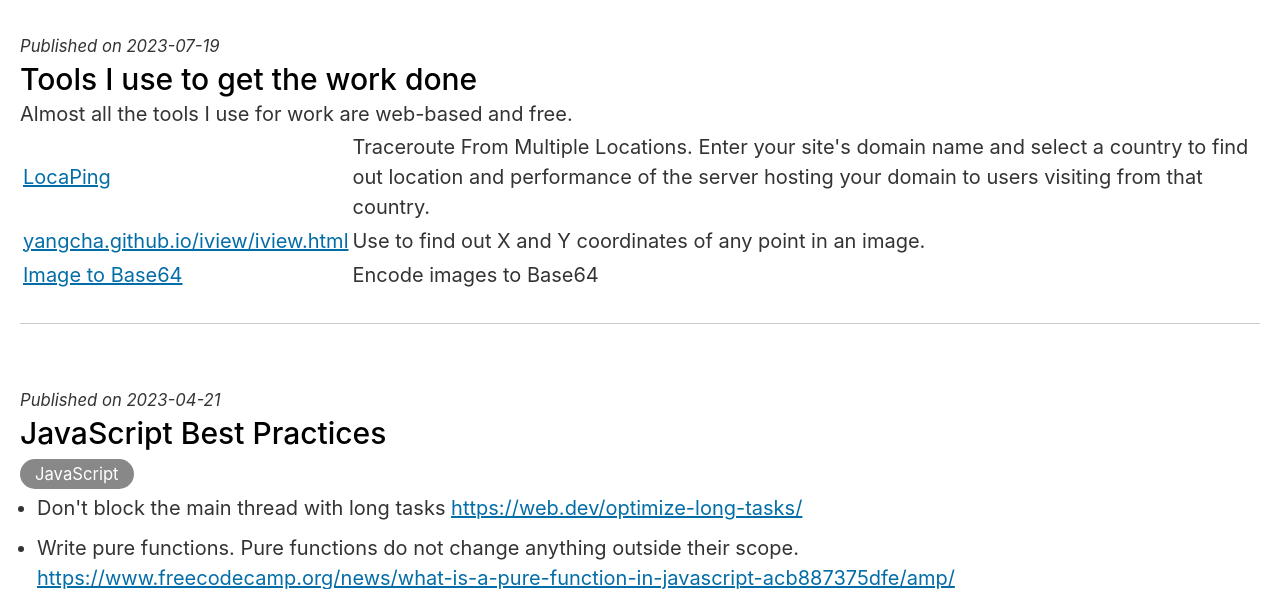
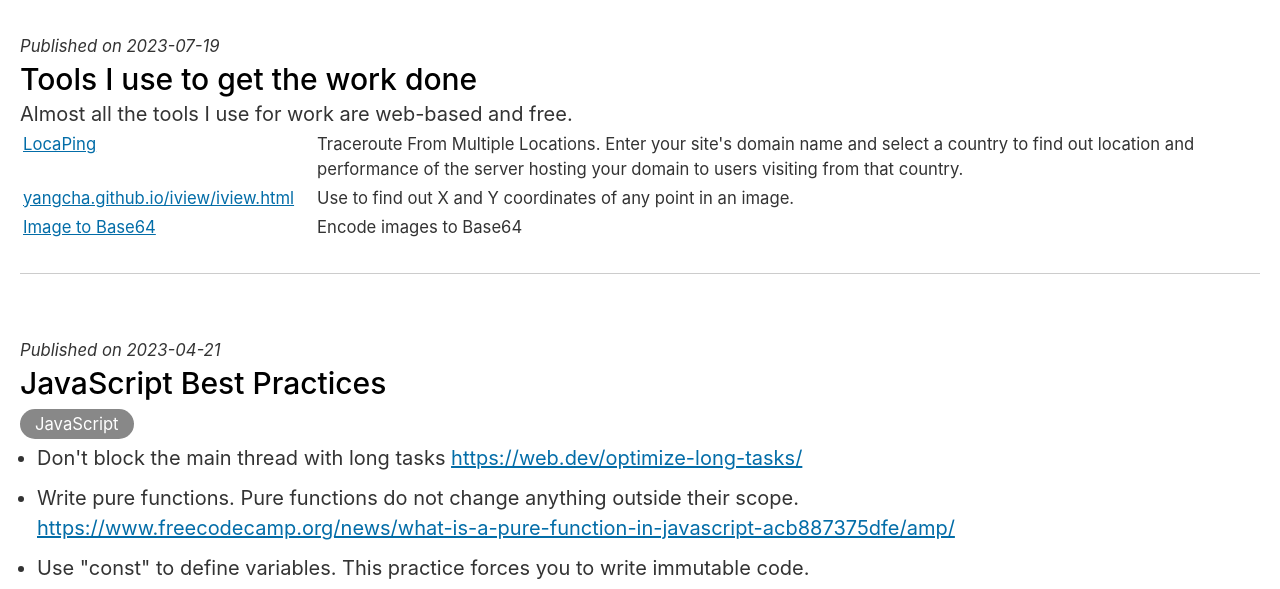
Before and after one commit to smohadjer/saeidmohadjer.com, a PHP site: page /blog/ in a window 1280 px wide. Shown: the part 86-675 px from the top of the page. Run offline with PHP 8.4, Linux system fonts and the light colour scheme; style sheets or scripts are compiled from the project's sources.

Commit message:
Deploying to gh-pages from @ smohadjer/saeidmohadjer.com@0041982f786b955647e1d74273a918c5416ad3e7 🚀

```diff
--- a/resources/css/styles.css
+++ b/resources/css/styles.css
@@ -716,3 +716,13 @@ article section h2 {
   display: block;
   word-wrap: break-word;
 }
+
+.post table {
+  font-size: smaller;
+}
+.post td {
+  vertical-align: top;
+}
+.post td:first-child {
+  padding-right: 20px;
+}
```
